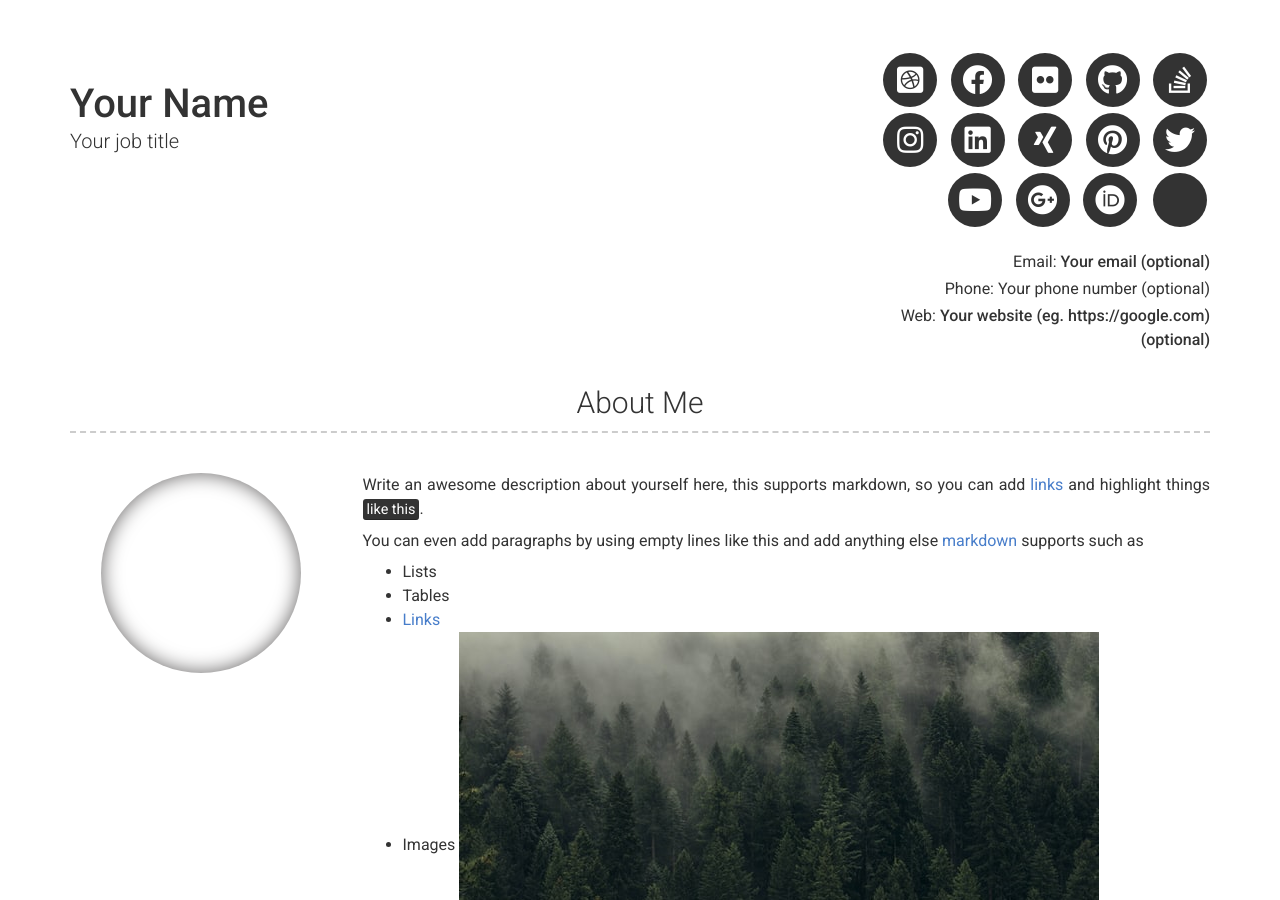
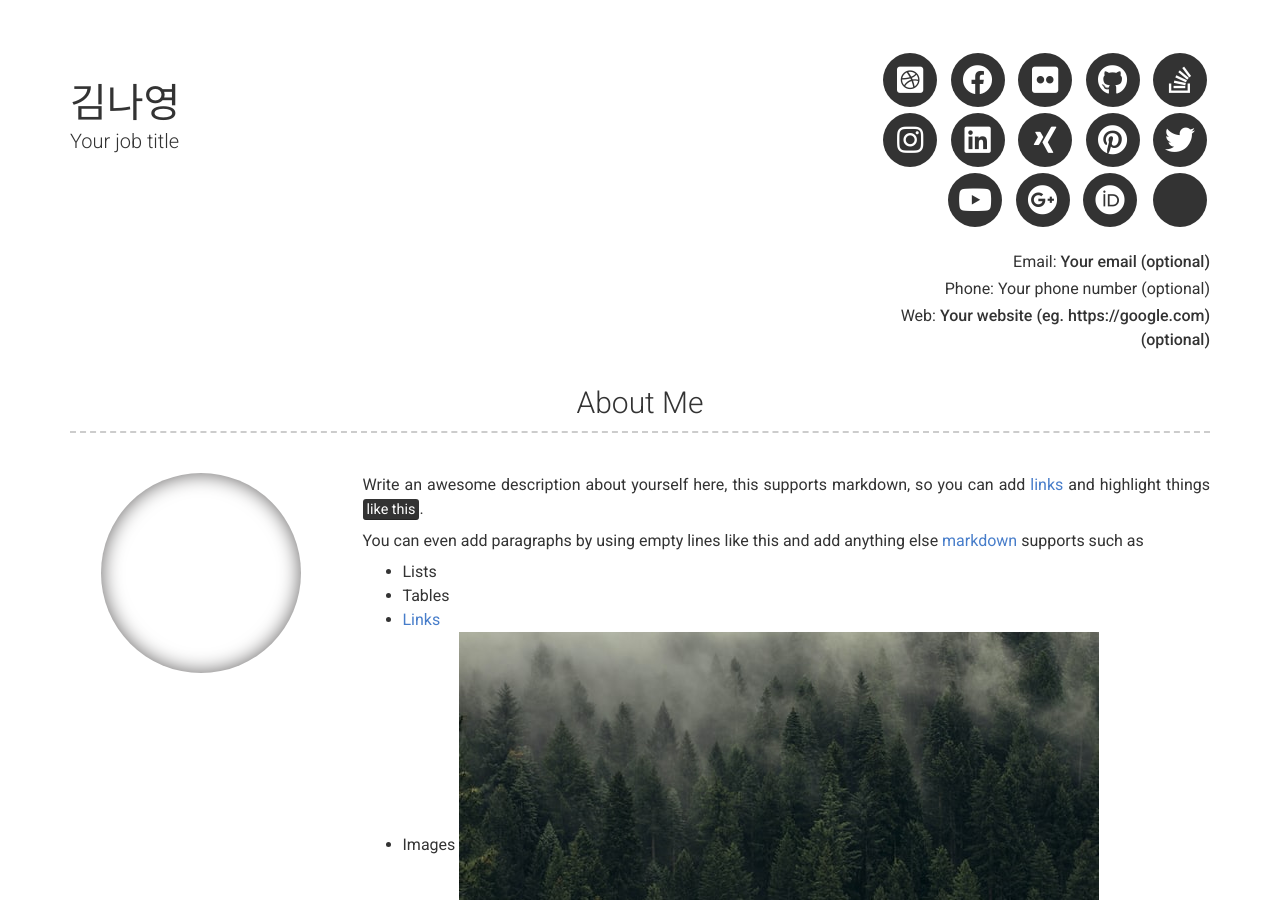
Before and after one commit to steamlng/steamlng.github.io, a Jekyll site: the page built from index.md, in a window 1280 px wide and 900 px high. Built offline with Jekyll 4.4.1, drawn with Linux system fonts in a browser that asks for light colours; nearby versions of some CDN libraries.

Commit message:
이름 변경

```diff
--- a/_config.yml
+++ b/_config.yml
@@ -6,7 +6,7 @@ repository: Git repository where your resume will be hosted, only required if yo
 version: 2
 
 # Personal info
-name: Your Name
+name: 김나영
 title: Your job title
 email: Your email (optional)
 # email_title: Email (Email title override)
```
